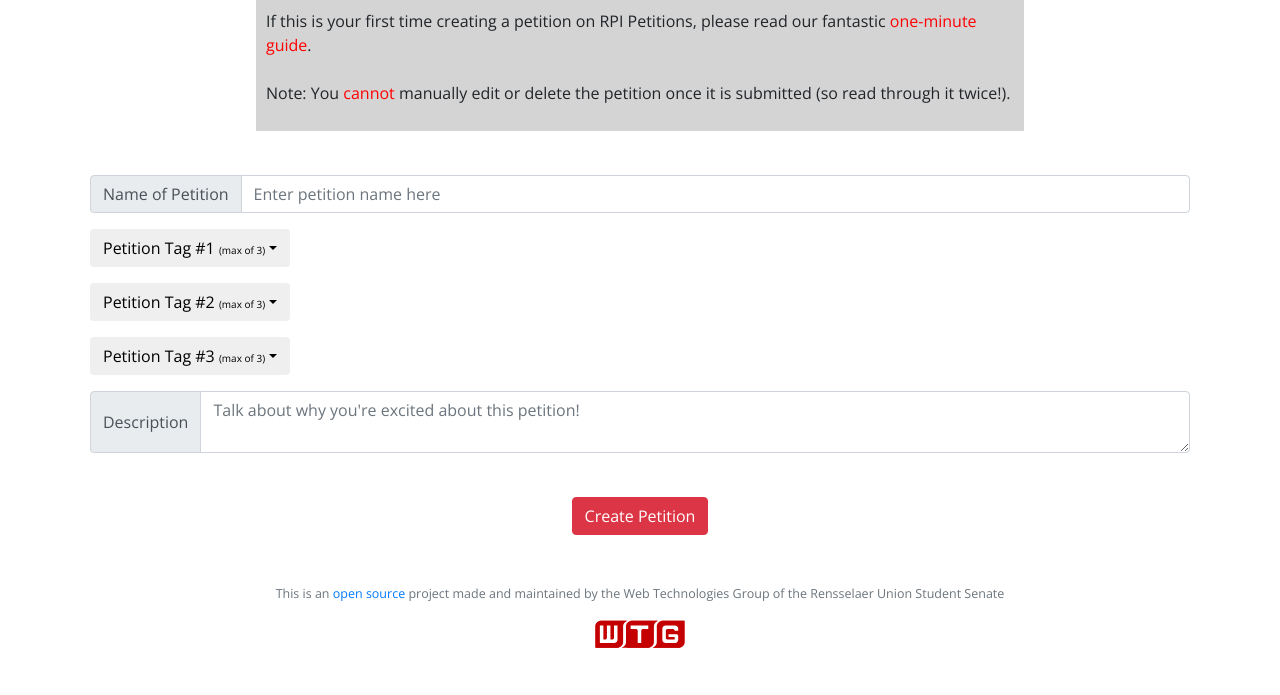
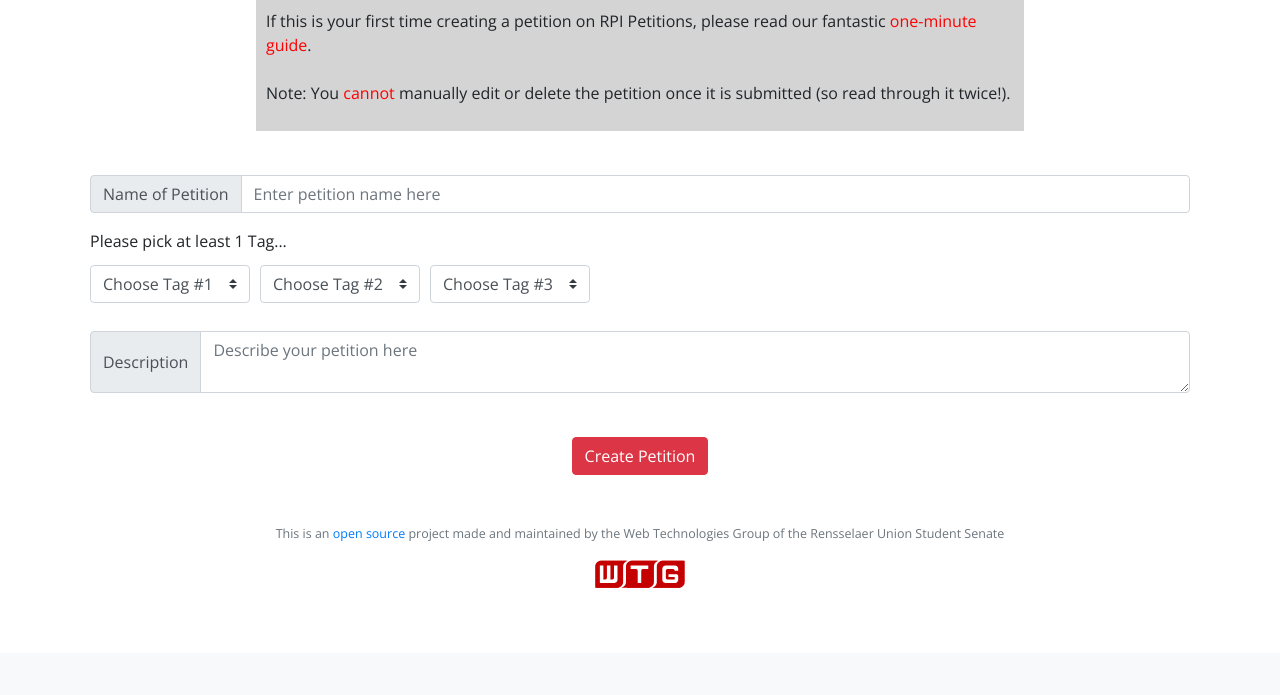
Before and after one commit to wtg/petitions-rewrite, a Django app: page /create/ in a window 1280 px wide. Shown: the part 147-842 px from the top of the page. After the commit the page ends 735 px from the top, so only its background shows below. Run offline with Django 3.2, Linux system fonts and the light colour scheme; data that the repository does not hold is empty; some libraries are stand-ins or nearby versions; some web fonts are replaced.

Commit message:
Changed tag dropdown style

```diff
--- a/index/templates/create-petition.html
+++ b/index/templates/create-petition.html
@@ -4,8 +4,8 @@
 {% block content %}
 
 <!--Page Heading-->
+<br>
 <div class="container">
-    <br>
     <h3 class="text-dark headingbar pontiac">Create a Petition</h3>
 </div>
 <br>
@@ -28,39 +28,44 @@
         <input type="text" class="form-control" placeholder="Enter petition name here" aria-label="Username"
             aria-describedby="basic-addon1">
     </div>
-    <!--All tags from the original website. Users are only allowed to pick 3 tags (need to create an algorithm) to stop the user after they've chosen 3-->
-    <div class="dropdown mb-3">
-        <button class="btn dropdown-toggle" type="button" id="tagdropdown" data-toggle="dropdown" aria-haspopup="true"
-            aria-expanded="false">Petition Tag #1 <span style="font-size: 10px">(max of 3)</span></button>
-        <div class="dropdown-menu" aria-labelledby="all-tags">
+    <label class="mr-sm-2" for="inlineFormCustomSelect">Please pick at least 1 Tag...</label>
+
+    <!-- Pick up at least one tag and at most three tags that are relevant to your petition -->
+    <form>
+        <div class="form-row align-items-center">
+          <div class="col-auto my-1">
+            <select class="custom-select mr-sm-2" id="inlineFormCustomSelect">
+            <option selected>Choose Tag #1</option>
             {% for tag in tags %}
-                <a class="dropdown-item" href="#">{{ tag.label }}</a>
+            <option value="1">{{ tag.label }}</option>
             {% endfor %}
+            </select>
+          </div>
+          <div class="col-auto my-1">
+            <select class="custom-select mr-sm-2" id="inlineFormCustomSelect">
+            <option selected>Choose Tag #2</option>
+            {% for tag in tags %}
+            <option value="1">{{ tag.label }}</option>
+            {% endfor %}
+            </select>
+          </div>
+          <div class="col-auto my-1">
+            <select class="custom-select mr-sm-2" id="inlineFormCustomSelect">
+            <option selected>Choose Tag #3</option>
+            {% for tag in tags %}
+            <option value="1">{{ tag.label }}</option>
+            {% endfor %}
+            </select>
+          </div>
         </div>
-    </div>
-    <div class="dropdown mb-3">
-        <button class="btn dropdown-toggle" type="button" id="tagdropdown" data-toggle="dropdown" aria-haspopup="true"
-            aria-expanded="false">Petition Tag #2 <span style="font-size: 10px">(max of 3)</span></button>
-        <div class="dropdown-menu" aria-labelledby="all-tags">
-            {% for tag in tags %}
-                <a class="dropdown-item" href="#">{{ tag.label }}</a>
-            {% endfor %}
-        </div>
-    </div>
-    <div class="dropdown mb-3">
-        <button class="btn dropdown-toggle" type="button" id="tagdropdown" data-toggle="dropdown" aria-haspopup="true"
-            aria-expanded="false">Petition Tag #3 <span style="font-size: 10px">(max of 3)</span></button>
-        <div class="dropdown-menu" aria-labelledby="all-tags">
-            {% for tag in tags %}
-                <a class="dropdown-item" href="#">{{ tag.label }}</a>
-            {% endfor %}
-        </div>
-    </div>
+    </form>
+    <br>
+    <!-- Enter a description about your petition  -->
     <div class="input-group">
         <div class="input-group-prepend">
             <span class="input-group-text">Description</span>
         </div>
-        <textarea class="form-control" placeholder="Talk about why you're excited about this petition!"
+        <textarea class="form-control" placeholder="Describe your petition here"
             aria-label="petition-description"></textarea>
     </div>
 </div>
@@ -74,4 +79,5 @@
     </div>
 </div>
 
+
 {% endblock %}
--- a/index/views.py
+++ b/index/views.py
@@ -16,7 +16,7 @@ def all(request):
 
 def create(request):
     form = CreatePetitionForm()
-    tags = Tag.objects.all().order_by("-label")
+    tags = Tag.objects.all().order_by("-label").reverse()
     context = {"form": form, "tags": tags}
 
     return render(request, "create-petition.html", context=context)
```
